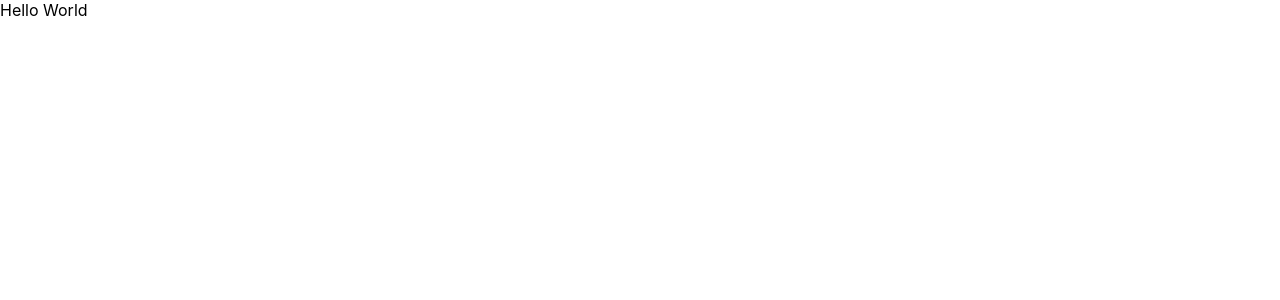
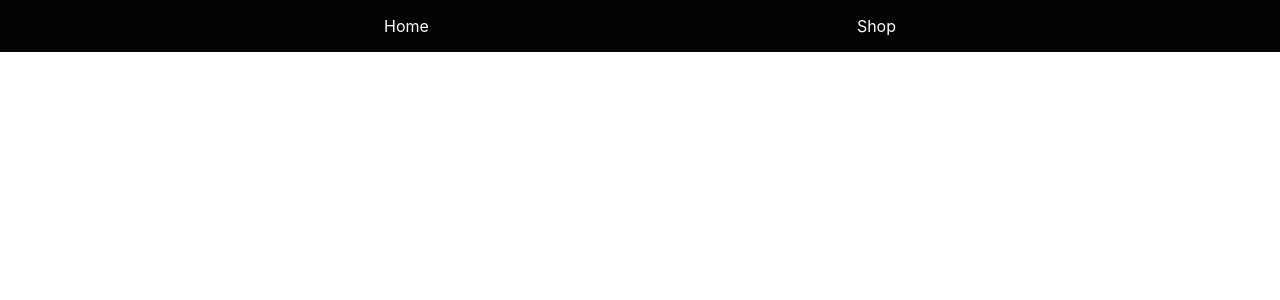
Before and after one commit to ejaysrngy/sneaker-freak-ts, a React (Create React App) app: page / in a window 1280 px wide. Shown: the top 300 px of the page. Built offline with nearby package versions, Linux system fonts and the light colour scheme.

Commit message:
Add Header component

```diff
--- a/src/App.tsx
+++ b/src/App.tsx
@@ -1,9 +1,10 @@
 import React from 'react';
+import Header from './components/Header/Header';
 
 function App() {
   return (
     <div className="App">
-      Hello World
+      <Header/>
     </div>
   );
 }
--- /dev/null
+++ b/src/components/Header/Header.styles.css
@@ -0,0 +1,24 @@
+#header {
+    width: 100vw;
+    display: flex;
+    justify-content: space-around;
+    background-color: #030303;
+}
+
+#header_links {
+    padding: 0;
+    width: 40vw;
+    display: flex;
+    color: #FFFFFF;
+    list-style: none;
+    justify-content: space-between;
+}
+
+#header_links li {
+    cursor: pointer;
+}
+
+#header_links li:hover {
+    color: #8f8f8f;
+    transition: ease-in 0.125s;
+}
--- /dev/null
+++ b/src/components/Header/Header.tsx
@@ -0,0 +1,15 @@
+import React from "react";
+import "./Header.styles.css";
+
+const Header = () => {
+  return (
+    <nav id="header">
+      <ul id="header_links">
+        <li>Home</li>
+        <li>Shop</li>
+      </ul>
+    </nav>
+  );
+};
+
+export default Header;
```
